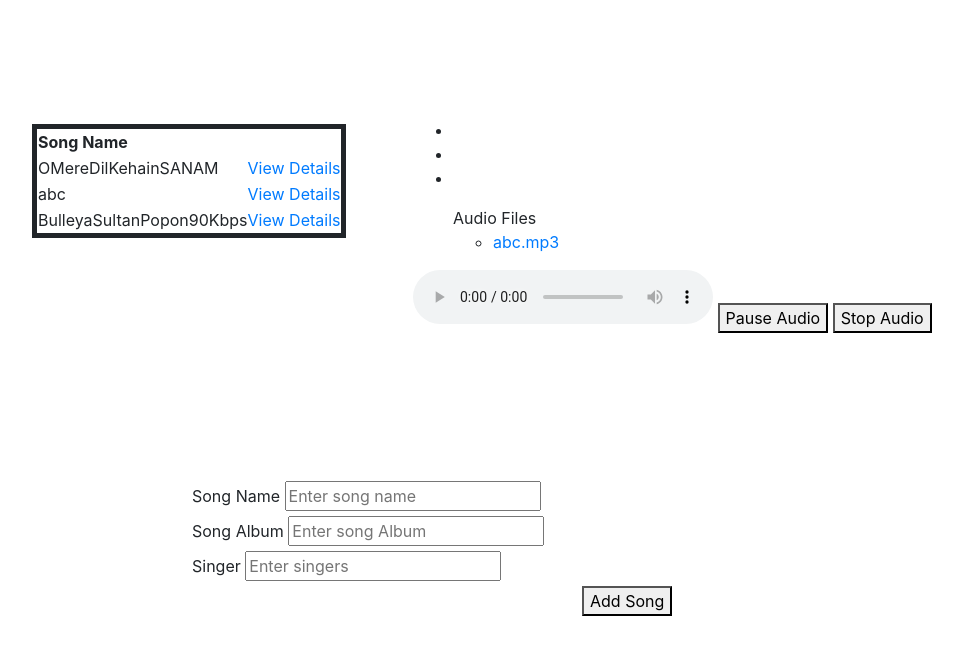
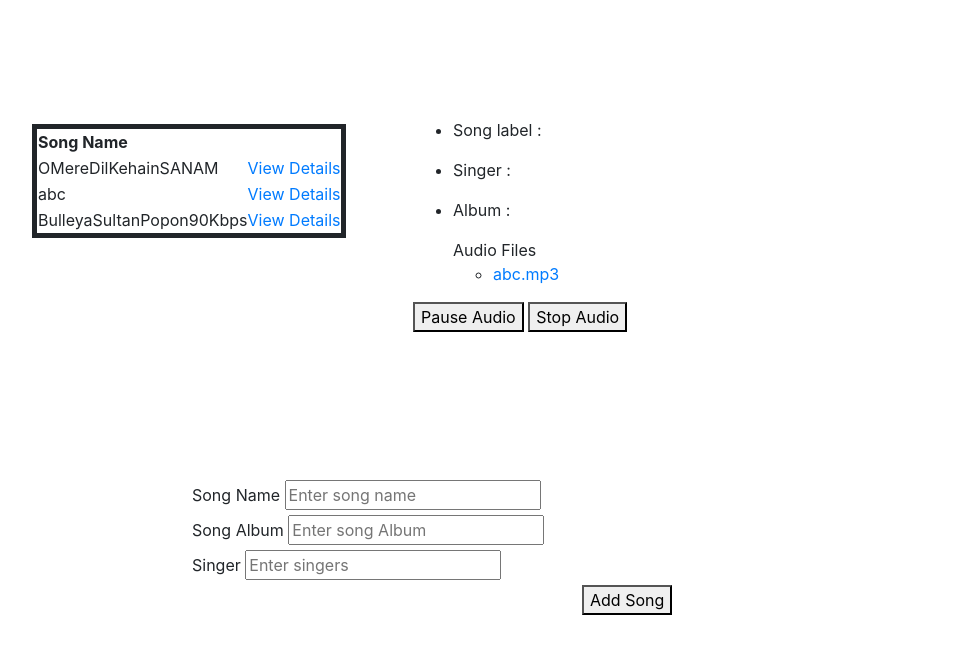
Before and after one commit to Namratadubey20/MusicApp, a plain HTML site: page index2.html in a window 1280 px wide. Shown: the top 654 px of the page, without its empty margins (133-1096 px from the left). Drawn offline with nearby package versions, Linux system fonts and the light colour scheme.

Commit message:
Update data
Change Song display component

```diff
--- a/index2.html
+++ b/index2.html
@@ -8,7 +8,7 @@
     <!-- Bootstrap CSS -->
     <link rel="stylesheet" href="https://maxcdn.bootstrapcdn.com/bootstrap/4.0.0/css/bootstrap.min.css" integrity="sha384-Gn5384xqQ1aoWXA+058RXPxPg6fy4IWvTNh0E263XmFcJlSAwiGgFAW/dAiS6JXm" crossorigin="anonymous">
 
-    <title>Hello, world</title>
+    <title>Hello, world!</title>
 
 
     <style>
@@ -34,11 +34,21 @@
     </table>
     </div>
     <div style="margin-left: 446px;margin-top: 18px;padding-left: 100px;padding-top: 100px;">
-            <ul style="list-style-type:disc">
-                    <li id="name"></li>
-                    <li></li>
-                    <li></li>
-                  </ul>
+        <ul style="list-style-type:disc">
+            <li>
+                <p>Song label :</p>
+                <p id="name"></p>
+            </li>
+            <li id>
+                <p>Singer :</p>
+                <p id="singerToDisplay"></p>
+            </li><li>
+                <p>Album :</p>
+                <p id="albumToDisplay"></p>
+            </li>
+
+
+          </ul>
                   <ul style="list-style: none">
                         <li>Audio Files
                           <ul id="list">
@@ -47,7 +57,7 @@
                         </li>
                       </ul>
 
-                      <audio id="audio" controls="controls">
+                      <audio id="audio" controls="controls" style = "display:none;">
                         <source id="audioSource" src=""></source>
                         Your browser does not support the audio format.
                       </audio>
@@ -91,21 +101,16 @@ function pauseAudio1() {
 }
       list.onclick = function(e) {
   e.preventDefault();
-
   var elm = e.target;
   var audio = document.getElementById('audio');
-
   var source = document.getElementById('audioSource');
   source.src = elm.getAttribute('data-value');
-
   audio.load(); //call this to just preload the audio without playing
   audio.play(); //call this to play the song right away
 };
-
         var SongsArray = [];
 
         var javaobj = [];
-
         function init(){
             if(localStorage.songRecord){
                 SongsArray = JSON.parse(localStorage.songRecord);
@@ -131,12 +136,10 @@ function pauseAudio1() {
                  //   var songSinger = javaobj[i].singers;
                     createTable(songName);
                 }
-
   }
 }
 xhttp.open("GET", "data.json", true);
 xhttp.send();
-
         }//closing of init
  function my(){
 
@@ -150,11 +153,8 @@ xhttp.send();
      localStorage.songRecord = JSON.stringify(SongsArray);
      createTable(songName);
 
-
  }
-
  function createTable(songName){
-
 
     var table = document.getElementById("songsList");
      var row = table.insertRow();
@@ -186,14 +186,13 @@ aTag.setAttribute("onclick","myfunction(this)");
      for(var i =0 ; i<SongsArray.concat(javaobj).length;i++){
          if(current.id == SongsArray.concat(javaobj)[i].name){
              console.log(SongsArray.concat(javaobj)[i]);
-             document.getElementById("name").innerHTML = SongsArray.concat(javaobj)[i].name+ ""+SongsArray.concat(javaobj)[i].album + " " + SongsArray.concat(javaobj)[i].singers ;
+             document.getElementById("name").innerHTML = SongsArray.concat(javaobj)[i].name;
+             document.getElementById("albumToDisplay").innerHTML = SongsArray.concat(javaobj)[i].album;
+             document.getElementById("singerToDisplay").innerHTML = SongsArray.concat(javaobj)[i].singers;
          }
      }
  }
 
-
-
-
     </script>
   </body>
 </html>
```
Also changed, not shown: userCreate.js (added).
